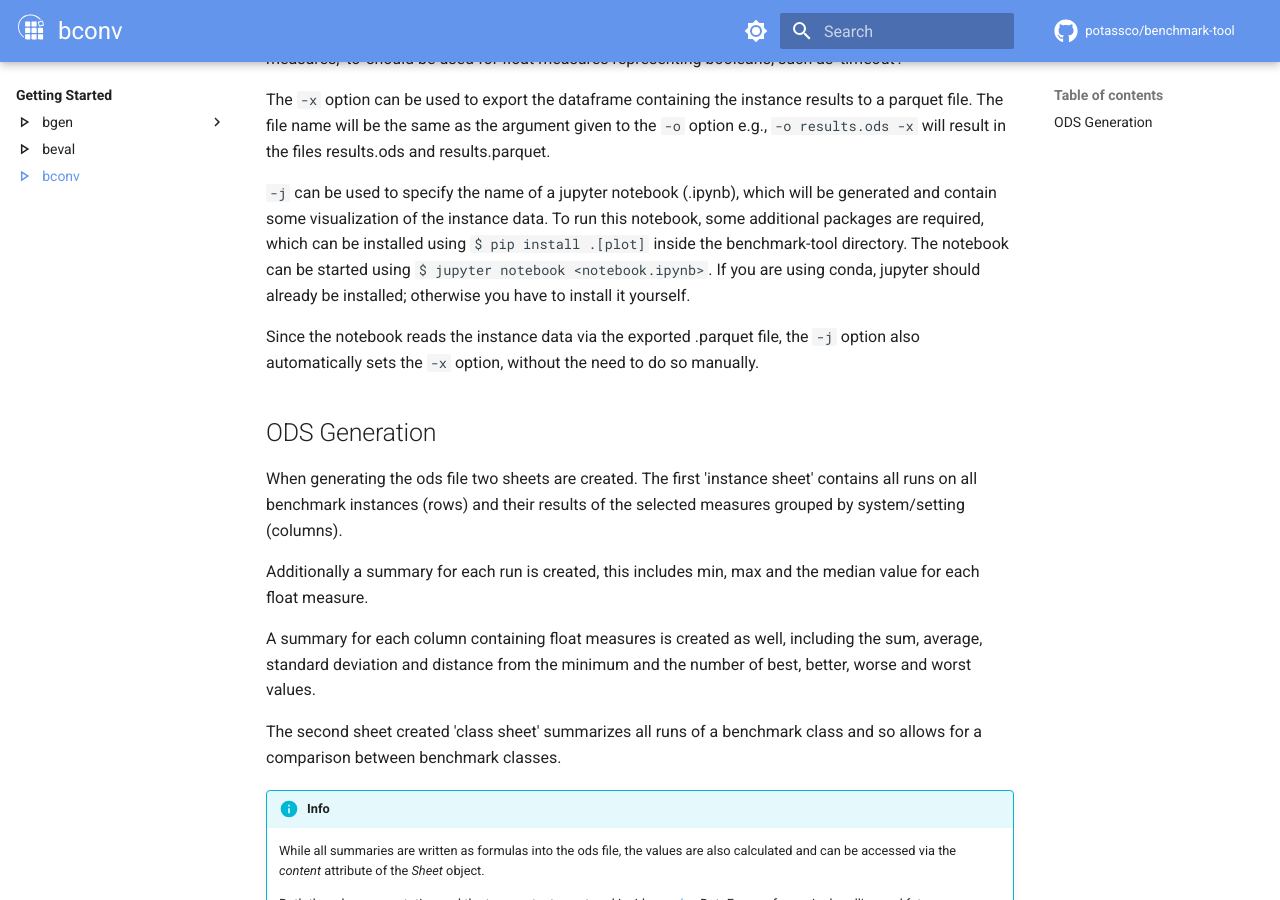
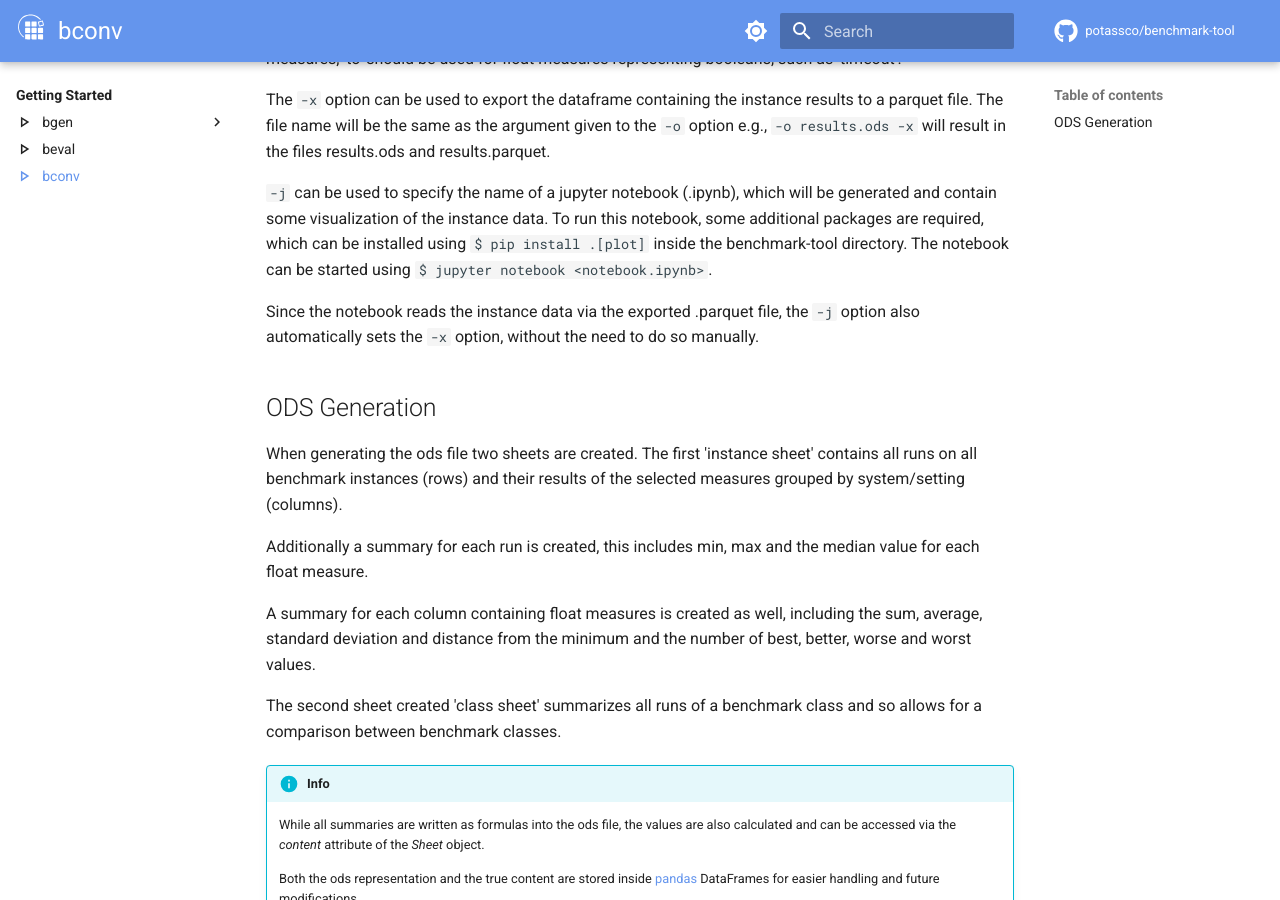
Before and after one commit to potassco/benchmark-tool, an MkDocs documentation site: the page built from docs/getting_started/bconv/index.md, in a window 1280 px wide and 900 px high, scrolled down 503 px. Built offline with MkDocs 1.6.1 and Material for MkDocs 9.7.7, drawn with Linux system fonts in a browser that asks for light colours; comment, search, counter and statistics services are not loaded.

Commit message:
Add jupyter dependency

```diff
--- a/docs/getting_started/bconv/index.md
+++ b/docs/getting_started/bconv/index.md
@@ -17,7 +17,7 @@ The `-m` option selects all measures that should be included in the table. Which
 
 The `-x` option can be used to export the dataframe containing the instance results to a parquet file. The file name will be the same as the argument given to the `-o` option e.g., `-o results.ods -x` will result in the files results.ods and results.parquet.
 
-`-j` can be used to specify the name of a jupyter notebook (.ipynb), which will be generated and contain some visualization of the instance data. To run this notebook, some additional packages are required, which can be installed using `$ pip install .[plot]` inside the benchmark-tool directory. The notebook can be started using `$ jupyter notebook <notebook.ipynb>`. If you are using conda, jupyter should already be installed; otherwise you have to install it yourself.
+`-j` can be used to specify the name of a jupyter notebook (.ipynb), which will be generated and contain some visualization of the instance data. To run this notebook, some additional packages are required, which can be installed using `$ pip install .[plot]` inside the benchmark-tool directory. The notebook can be started using `$ jupyter notebook <notebook.ipynb>`.
 
 Since the notebook reads the instance data via the exported .parquet file, the `-j` option also automatically sets the `-x` option, without the need to do so manually.
 
--- a/pyproject.toml
+++ b/pyproject.toml
@@ -25,7 +25,7 @@ typecheck = ["types-setuptools", "mypy"]
 test = ["coverage[toml]"]
 doc = ["mkdocs", "mkdocs-material", "mkdocstrings[python]"]
 dev = ["benchmarktool[test,typecheck,lint_pylint]"]
-plot = ["matplotlib", "ipympl", "buckaroo"]
+plot = ["matplotlib", "ipympl", "buckaroo", "jupyter"]
 
 [project.scripts]
 bconv = "benchmarktool.entry_points:start_bconv"
```
